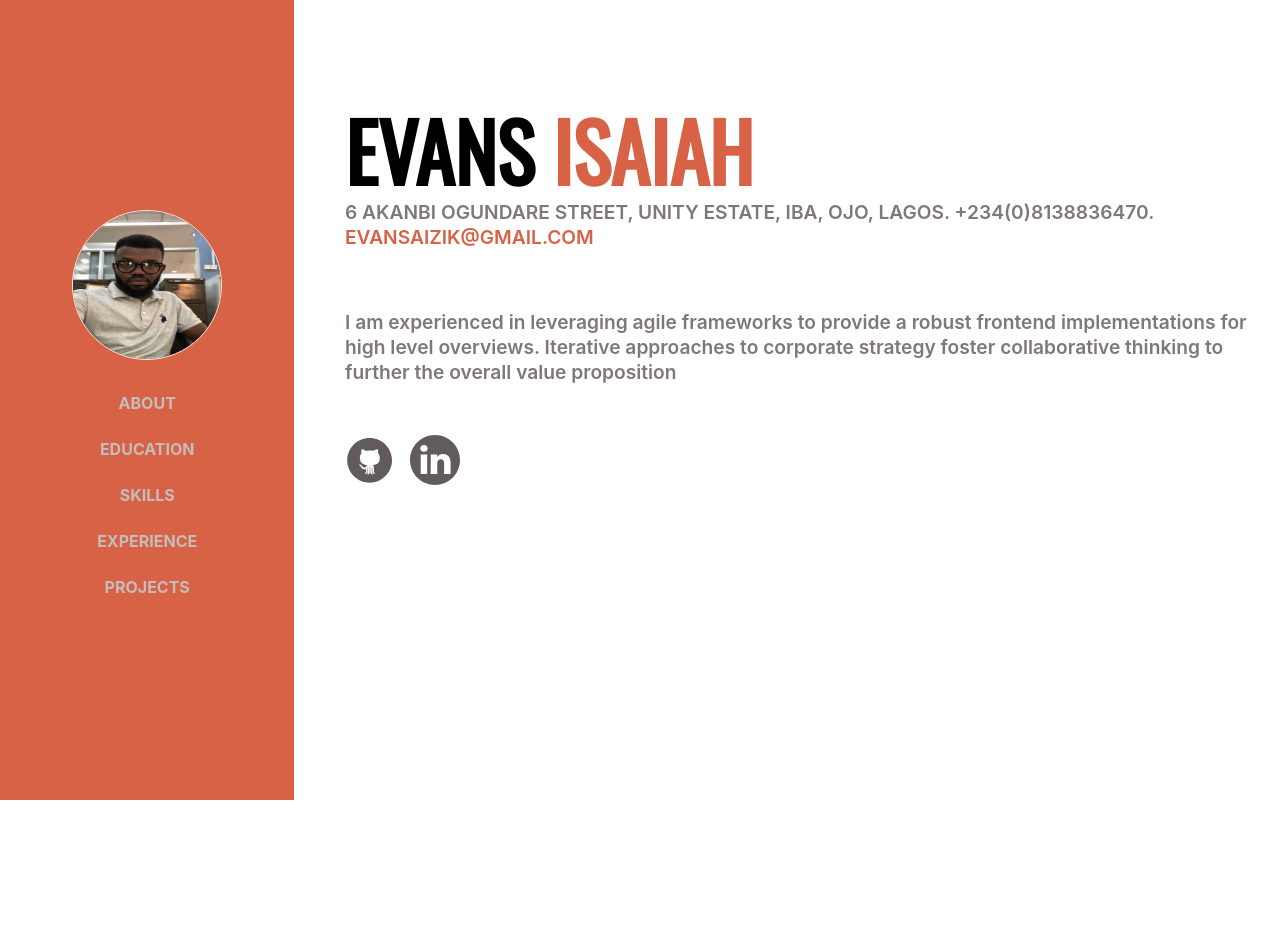
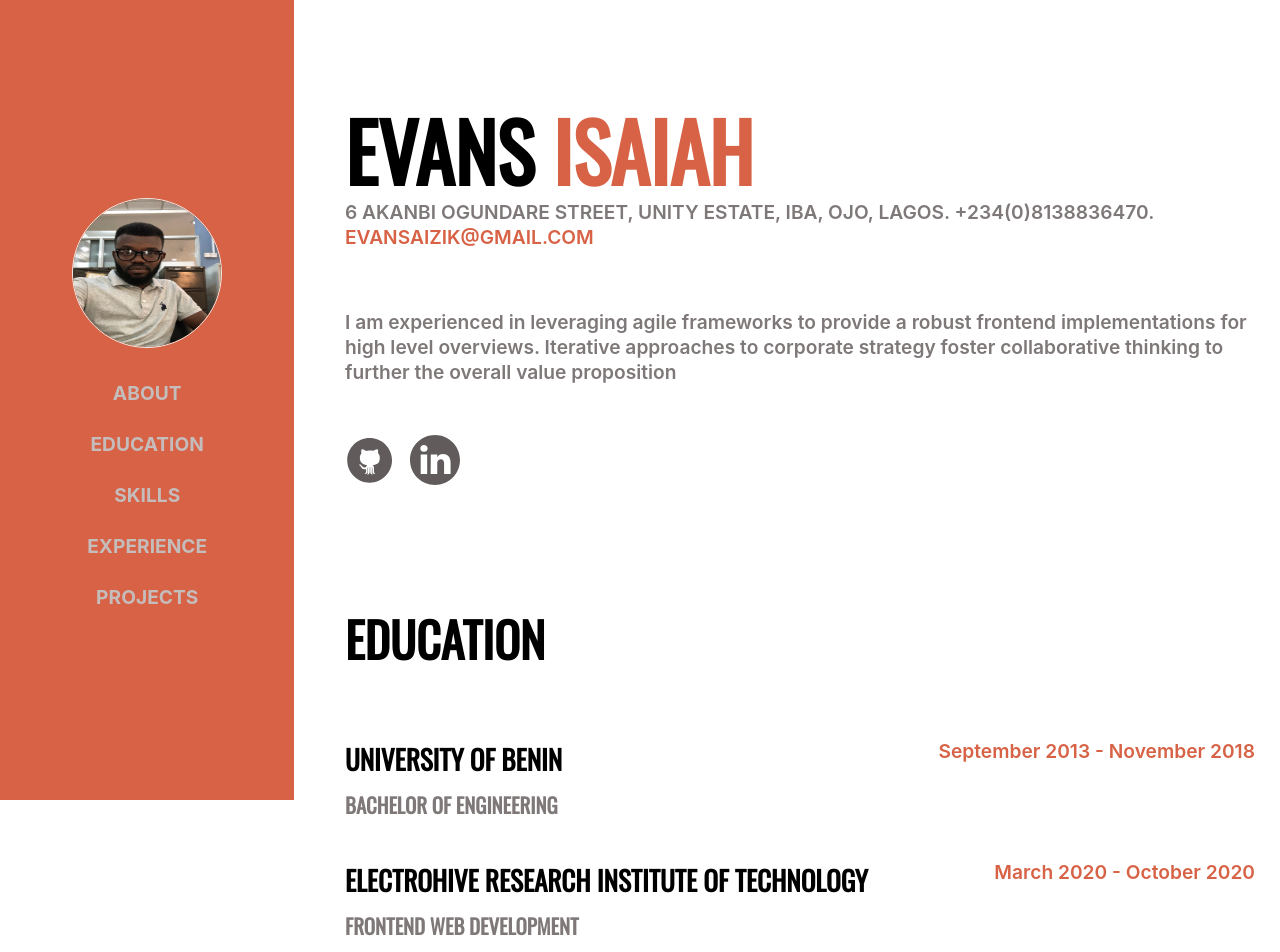
Before and after one commit to evansaizik/portfolio, a React (Create React App) app: page / in a window 1280 px wide. Shown: the top 952 px of the page. Before the commit the page ends 800 px from the top, so only its background shows below. Built offline with nearby package versions, Linux system fonts and the light colour scheme; a web font is replaced by a local one.

Commit message:
working on links and ids

```diff
--- a/src/App.js
+++ b/src/App.js
@@ -1,14 +1,30 @@
-import React from "react";
+import React, { useEffect } from "react";
 import About from "./components/About/About";
 import Header from "./components/Header/Header";
 import style from './App.module.css';
+import Education from "./components/Education/Education";
 
 function App() {
+
+  useEffect(() => {
+    window.scrollTo({ top: 0, left: 0, behavior: 'smooth'})
+  }, []);
+  const topage = () => {
+    let id;
+    console.log(id);
+
+    if (id === 'about') {
+      window.scrollTo({ top: 0, left: 0, behavior: 'smooth'})
+    }
+    window.scrollTo({ top: 1000, left: 0, behavior: 'smooth'})
+  }
+
   return (
     <>
-      <Header />
+      <Header onClick={topage}/>
       <div className={style.page}>
         <About />
+        <Education />
       </div>
     </>
   );
--- a/src/App.module.css
+++ b/src/App.module.css
@@ -5,6 +5,5 @@
     position: relative;
     left: 25%;
     width: 75%;
-    height: 100vh;
   }
 }
--- /dev/null
+++ b/src/components/Education/Education.js
@@ -0,0 +1,26 @@
+import React from "react";
+import edStyles from './Education.module.css';
+
+const Education = () => {
+  return <section className={edStyles.container}>
+    <h2 className={edStyles.title}>education</h2>
+    <main className={edStyles.main}>
+      <section>
+        <div>
+          <h4>university of benin</h4>
+          <h5>bachelor of engineering</h5>
+        </div>
+        <p>September 2013 - November 2018</p>
+      </section>
+      <section>
+        <div>
+          <h4>ElectroHive research institute of technology</h4>
+          <h5>frontend web development</h5>
+        </div>
+        <p>March 2020 - October 2020</p>
+      </section>
+    </main>
+  </section>
+};
+
+export default Education;
--- /dev/null
+++ b/src/components/Education/Education.module.css
@@ -0,0 +1,47 @@
+.container {
+  padding: 0 25px;
+  height: 90vh;
+}
+
+.title {
+  text-transform: uppercase;
+  font-family: 'Oswald';
+  font-size: 3rem;
+  font-weight: 600;
+  line-height: 100px;
+  margin-bottom: 30px;
+}
+
+.main section {
+  padding: 20px 0;
+}
+
+.main section h4 {
+  font-size: 1.7rem;
+  font-family: 'Oswald';
+  text-transform: uppercase;
+  margin-bottom: 10px;
+}
+
+.main section h5 {
+  font-size: 1.3rem;
+  font-family: 'Oswald';
+  text-transform: uppercase;
+  color: rgb(126, 120, 120);
+}
+
+.main section p {
+  color: rgb(215, 98, 69);
+}
+
+@media screen and (min-width: 992px) {
+  .main {
+    display: flex;
+    flex-direction: column;
+  }
+
+  .main section {
+    display: flex;
+    justify-content: space-between;
+  }
+}
--- a/src/components/Header/Header.js
+++ b/src/components/Header/Header.js
@@ -4,7 +4,7 @@ import menu from '../Assets/menu icon.png';
 import Nav from "../nav/Nav";
 import profile from '../Assets/IMG_3656.jpg';
 
-const Header = () => {
+const Header = props => {
   const [showMenu, setShowMenu] = useState(false);
 
   const toggleDropMenu = () => {
@@ -14,7 +14,7 @@ const Header = () => {
   return <>
     <div className={showMenu ? `${classes.dropmenu} ${classes.open}` : `${classes.dropmenu} ${classes.close}`}>
       <img className={classes.profilepix} src={profile} alt="displayphoto"/>
-      <Nav />
+      <Nav id={props.id} />
     </div>
     <header className={classes.header}>
       <h1 className={classes.h1}>The Developer</h1>
--- a/src/components/about/About.js
+++ b/src/components/about/About.js
@@ -4,7 +4,7 @@ import github from '../Assets/github.svg';
 import linkedin from '../Assets/linkedin.svg';
 
 const About = () => {
-  return  <main className={classes.container}>
+  return  <main id="about" className={classes.container}>
     <h1 className={classes.name}>Evans</h1>
     <span>6 Akanbi Ogundare street, unity estate, iba, ojo, Lagos. </span>
     <span>+234(0)8138836470. </span>
--- a/src/components/about/About.module.css
+++ b/src/components/about/About.module.css
@@ -3,11 +3,6 @@
 .container {
   padding: 0 25px;
   margin: 150px auto;
-  /* position: relative; */
-  /* top: -200px; */
-  /* z-index: -1; */
-  /* display: flex; */
-  /* flex-direction: column; */
 }
 
 .container span, p{
--- a/src/components/nav/Nav.js
+++ b/src/components/nav/Nav.js
@@ -2,13 +2,17 @@ import React from "react";
 import nav from './Nav.module.css';
 
 const Nav = props => {
-  return <>
-    <a href="/about" className={nav.link}>ABOUT</a>
-    <a href="/education" className={nav.link}>EDUCATION</a>
-    <a href="/skills" className={nav.link}>SKILLS</a>
-    <a href="/experience" className={nav.link}>EXPERIENCE</a>
-    <a href="/projects" className={nav.link}>PROJECTS</a>
-  </>
+  const getId = (event) => {
+    props.id = event.target.id;
+  };
+
+  return <div onClick={getId}>
+    <p id='about' className={nav.link}>ABOUT</p>
+    <p id='education' className={nav.link}>EDUCATION</p>
+    <p id="skills" className={nav.link}>SKILLS</p>
+    <p id="experience" className={nav.link}>EXPERIENCE</p>
+    <p id="projects" className={nav.link}>PROJECTS</p>
+  </div>
 };
 
 export default Nav;
--- a/src/index.css
+++ b/src/index.css
@@ -9,6 +9,7 @@ body {
   font-family: -apple-system, BlinkMacSystemFont, 'Segoe UI', 'Roboto', 'Oxygen',
     'Ubuntu', 'Cantarell', 'Fira Sans', 'Droid Sans', 'Helvetica Neue',
     sans-serif;
+
   -webkit-font-smoothing: antialiased;
   -moz-osx-font-smoothing: grayscale;
 }
```
